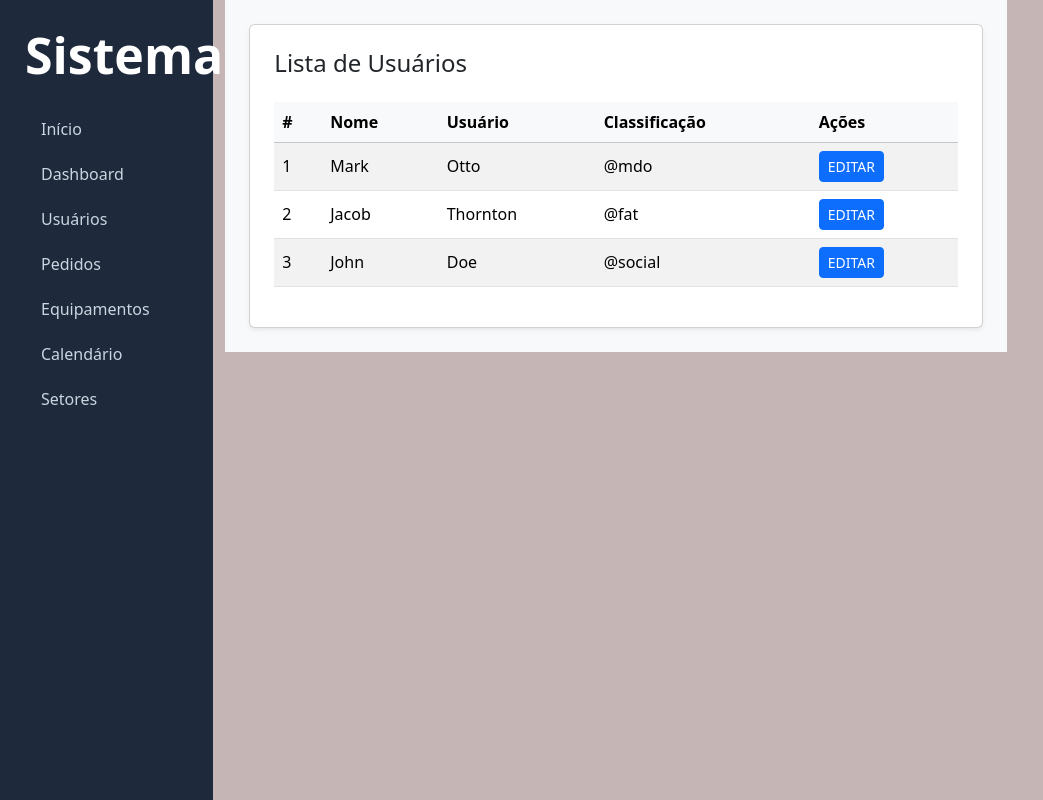
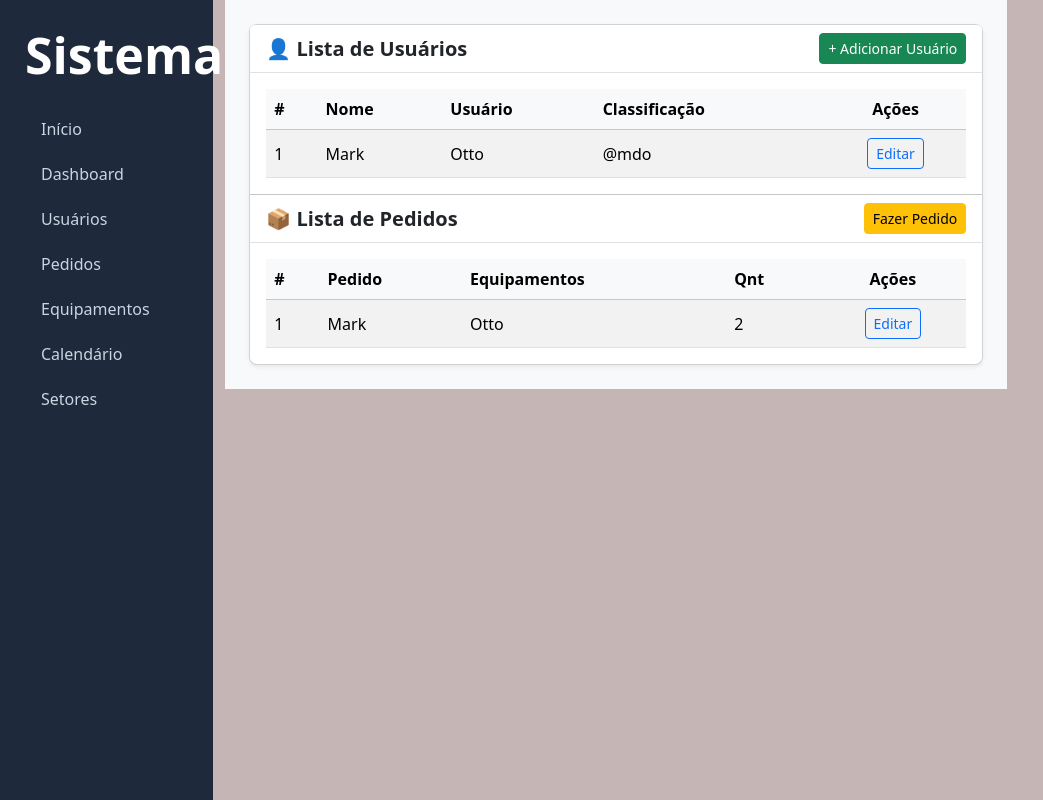
Before and after one commit to AlexAlves-10/pi-chamados, a Next.js app: page /gerenciador_usuarios in a window 1280 px wide. Shown: the whole page, without its empty margins (0-1043 px from the left). Built offline with nearby package versions, Linux system fonts and the light colour scheme.

Commit message:
dashboard no lugar - desing mais agradavel gerenciamento usuarios,
marcos

```diff
--- a/app/gerenciador_usuarios/page.js
+++ b/app/gerenciador_usuarios/page.js
@@ -3,54 +3,83 @@ import "./Gerenciador_usuarios.css";
 export default function GerenciadorUsuarios() {
     return (
         <div className="col-9 p-4 bg-light">
-            {/* CONTEÚDO PRINCIPAL */}
-            <div className="card shadow-sm p-4">
-                <h4 className="mb-4">Lista de Usuários</h4>
 
-                <table className="table table-striped table-hover align-middle">
+            <div className="card shadow-sm rounded-3">
+
+                {/* HEADER USUÁRIOS */}
+                <div className="card-header bg-white d-flex justify-content-between align-items-center border-bottom">
+                    <h5 className="mb-0 fw-semibold">👤 Lista de Usuários</h5>
+                    <button className="btn btn-success btn-sm">
+                        + Adicionar Usuário
+                    </button>
+                </div>
+
+                <div className="card-body">
+                    <table className="table table-striped table-hover align-middle mb-0">
                         <thead className="table-light">
                             <tr>
                                 <th>#</th>
                                 <th>Nome</th>
                                 <th>Usuário</th>
                                 <th>Classificação</th>
-                            <th>Ações</th>
+                                <th className="text-center">Ações</th>
                             </tr>
                         </thead>
-
                         <tbody>
                             <tr>
                                 <td>1</td>
                                 <td>Mark</td>
                                 <td>Otto</td>
                                 <td>@mdo</td>
-                            <td>
-                                <button className="btn btn-primary btn-sm">EDITAR</button>
-                            </td>
-                        </tr>
-
-                        <tr>
-                            <td>2</td>
-                            <td>Jacob</td>
-                            <td>Thornton</td>
-                            <td>@fat</td>
-                            <td>
-                                <button className="btn btn-primary btn-sm">EDITAR</button>
-                            </td>
-                        </tr>
-
-                        <tr>
-                            <td>3</td>
-                            <td>John</td>
-                            <td>Doe</td>
-                            <td>@social</td>
-                            <td>
-                                <button className="btn btn-primary btn-sm">EDITAR</button>
+                                <td className="text-center">
+                                    <button className="btn btn-outline-primary btn-sm">
+                                        Editar
+                                    </button>
                                 </td>
                             </tr>
                         </tbody>
                     </table>
                 </div>
+
+                {/* DIVISOR VISUAL */}
+                <hr className="my-0" />
+
+                {/* HEADER PEDIDOS */}
+                <div className="card-header bg-white d-flex justify-content-between align-items-center border-bottom">
+                    <h5 className="mb-0 fw-semibold">📦 Lista de Pedidos</h5>
+                    <button className="btn btn-warning btn-sm">
+                        Fazer Pedido
+                    </button>
+                </div>
+
+                <div className="card-body">
+                    <table className="table table-striped table-hover align-middle mb-0">
+                        <thead className="table-light">
+                            <tr>
+                                <th>#</th>
+                                <th>Pedido</th>
+                                <th>Equipamentos</th>
+                                <th>Qnt</th>
+                                <th className="text-center">Ações</th>
+                            </tr>
+                        </thead>
+                        <tbody>
+                            <tr>
+                                <td>1</td>
+                                <td>Mark</td>
+                                <td>Otto</td>
+                                <td>2</td>
+                                <td className="text-center">
+                                    <button className="btn btn-outline-primary btn-sm">
+                                        Editar
+                                    </button>
+                                </td>
+                            </tr>
+                        </tbody>
+                    </table>
+                </div>
+
+            </div>
         </div>
     );
 }
```
Also changed, not shown: app/dashboard/page.js (+27 -11 lines), app/pedidos/page.js (+7 -5 lines), app/dashboard/Dashboard.css (deleted). Lines whose indentation alone changed are shown as unchanged.
